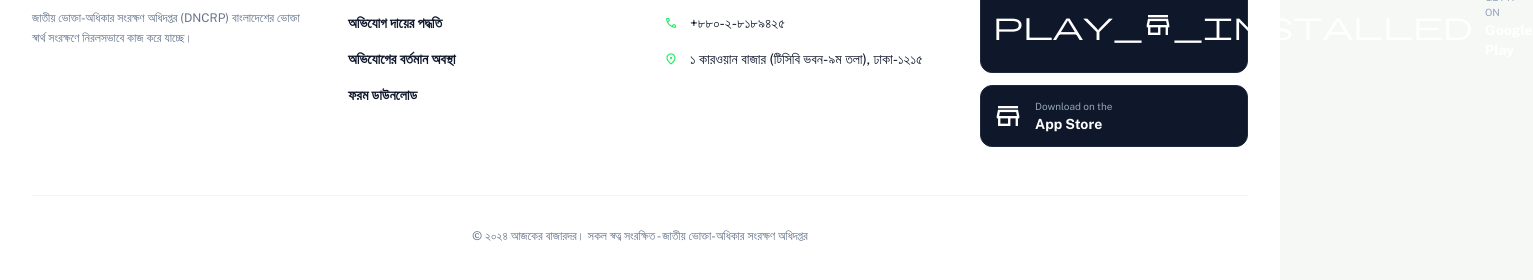
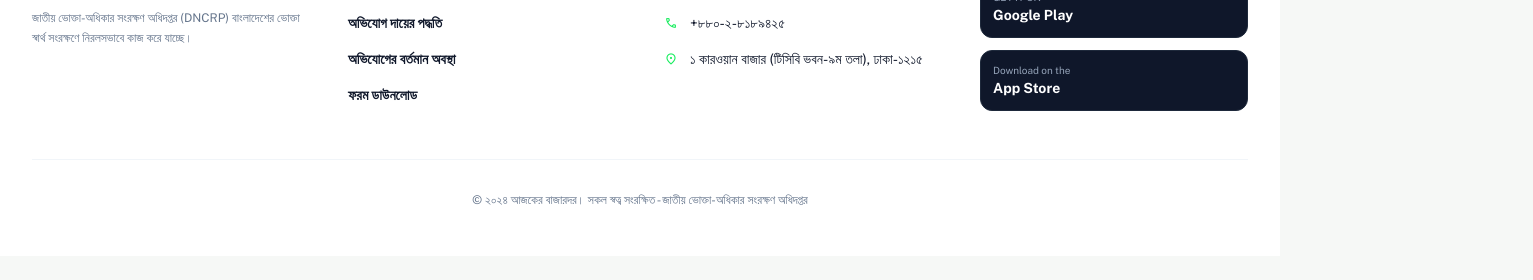
Before and after one commit to SkOmarBinAnamChowdhury/Bazar-dor, a plain HTML site: page index.html in a window 1280 px wide. Shown: the part 1333-1613 px from the top of the page, 1533 px wide, since content can reach past the window. After the commit the page ends 1589 px from the top, so only its background shows below. Drawn offline with nearby package versions, Linux system fonts and the light colour scheme.

Commit message:
design changed

```diff
--- a/index.html
+++ b/index.html
@@ -268,14 +268,14 @@
 <h4 class="mb-6 font-bold uppercase tracking-widest text-slate-400 text-xs">মোবাইল অ্যাপ</h4>
 <div class="flex flex-col gap-3">
 <div class="flex items-center gap-3 rounded-xl bg-slate-900 p-3 text-white border border-slate-800">
-<span class="material-symbols-outlined text-3xl">play_store_installed</span>
+
 <div>
 <p class="text-[10px] text-slate-400">GET IT ON</p>
 <p class="text-sm font-bold">Google Play</p>
 </div>
 </div>
 <div class="flex items-center gap-3 rounded-xl bg-slate-900 p-3 text-white border border-slate-800">
-<span class="material-symbols-outlined text-3xl">store</span>
+
 <div>
 <p class="text-[10px] text-slate-400">Download on the</p>
 <p class="text-sm font-bold">App Store</p>
```
